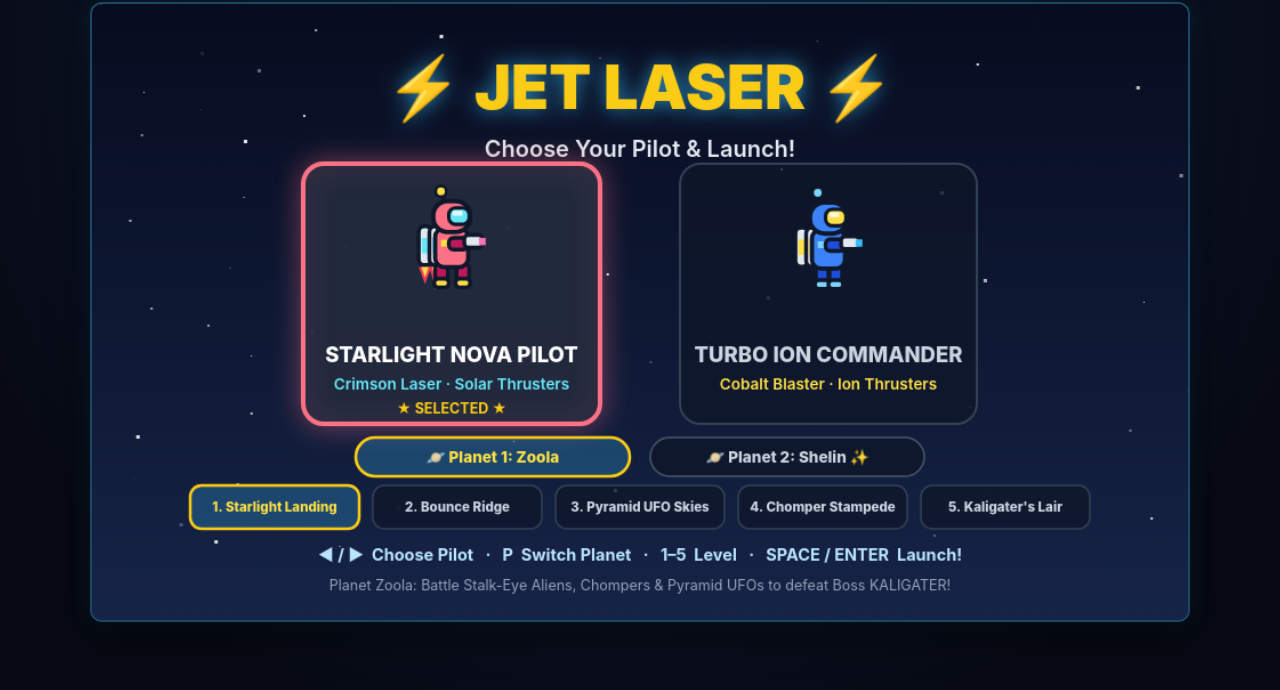
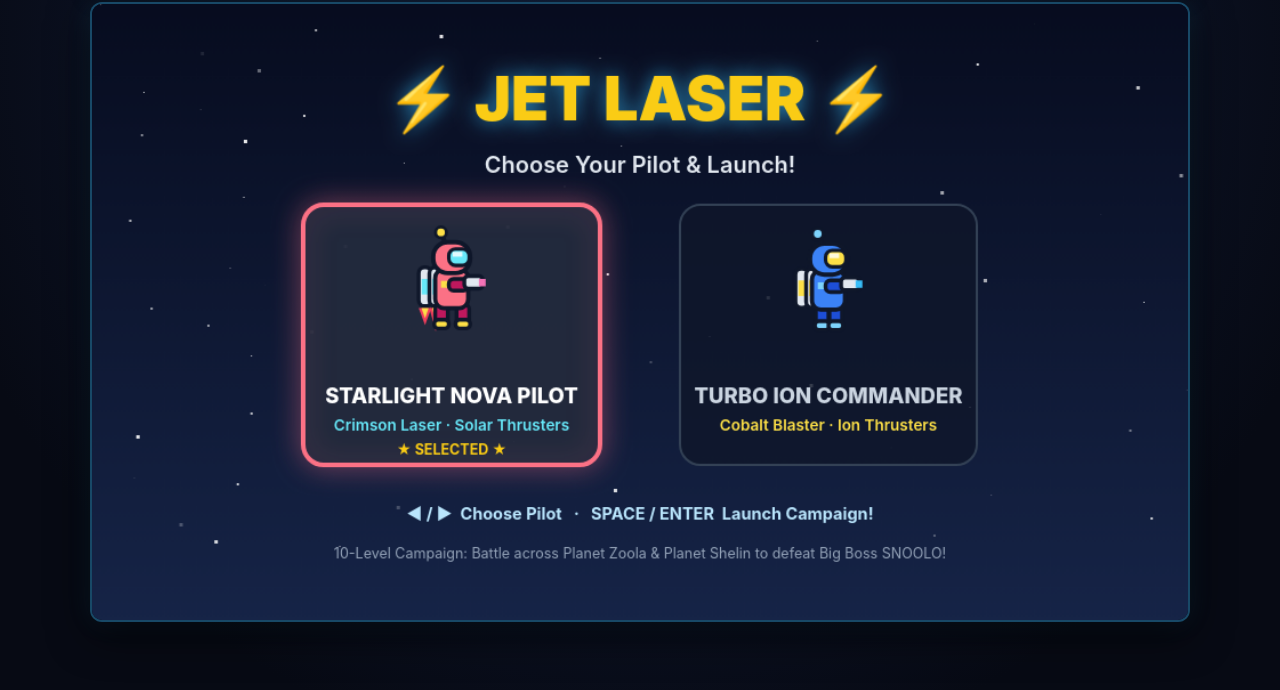
Before and after one commit to cbibby/jet-laser, a plain HTML site: page index.html in a window 1280 px wide. Shown: the part 110-800 px from the top of the page. Drawn offline with Linux system fonts and the light colour scheme.

Commit message:
Release v1.0.1: Linear beginning-to-end campaign progression across Planet Zoola & Planet Shelin

```diff
--- a/index.html
+++ b/index.html
@@ -12,7 +12,7 @@
       <div class="brand">
         <span class="brand-bolt">⚡</span>
         <span class="brand-title">JET LASER</span>
-        <span id="release-version-pill" class="version-pill">v1.0.0</span>
+        <span id="release-version-pill" class="version-pill">v1.0.1</span>
         <span id="active-pilot-pill" class="pilot-pill hidden">Pilot: —</span>
       </div>
 
@@ -20,8 +20,6 @@
         <span><kbd>◀</kbd><kbd>▶</kbd> Move</span>
         <span><kbd>▲</kbd> Jetpack</span>
         <span><kbd>Space</kbd> Laser</span>
-        <span><kbd>P</kbd> Planet</span>
-        <span><kbd>1-5</kbd> Level</span>
         <span><kbd>O</kbd> Pilot</span>
         <span><kbd>R</kbd> Restart</span>
         <span><kbd>M</kbd> Mute</span>
--- a/src/main.js
+++ b/src/main.js
@@ -110,33 +110,7 @@ class JetLaserGame {
     };
   }
 
-  _applyUrlShortcuts() {
-    const params = new URLSearchParams(window.location.search);
-    const savedReloadPilot = sessionStorage.getItem("jetlaser_reload_pilot");
-    if (savedReloadPilot) {
-      sessionStorage.removeItem("jetlaser_reload_pilot");
-      this.selectPilotByName(savedReloadPilot);
-      this.startGame();
-      return;
-    }
-    const pilotParam = params.get("pilot");
-    if (pilotParam) {
-      this.selectPilotByName(pilotParam);
-      this.startGame();
-    }
-    const levelParam = params.get("level");
-    if (levelParam !== null && !Number.isNaN(Number(levelParam))) {
-      const idx = Math.max(0, Math.min(this.levels.length - 1, Number(levelParam)));
-      if (pilotParam) {
-        this.beginLevelWithRoverArrival(idx);
-      } else {
-        this.loadLevel(idx);
-      }
-    }
-    if (params.get("autotest") === "1" && this.debug) {
-      setTimeout(() => this.debug.runUrlAutoSuite(params), 25);
-    }
-  }
+  _applyUrlShortcuts() {}
 
   _bindCanvasSelectClick() {
     this.canvas.addEventListener("click", (e) => {
@@ -204,41 +178,17 @@ class JetLaserGame {
 
   _getPilotCardRects() {
     return [
-      { id: "card-nova", pilot: PILOTS[0], x: 185, y: 140, w: 260, h: 228 },
-      { id: "card-ion", pilot: PILOTS[1], x: 515, y: 140, w: 260, h: 228 },
+      { id: "card-nova", pilot: PILOTS[0], x: 185, y: 176, w: 260, h: 228 },
+      { id: "card-ion", pilot: PILOTS[1], x: 515, y: 176, w: 260, h: 228 },
     ];
   }
 
   _getPlanetTabRects() {
-    const tabW = 240;
-    const gap = 18;
-    const totalW = this.planets.length * tabW + (this.planets.length - 1) * gap;
-    const startX = (this.width - totalW) / 2;
-    return this.planets.map((planet, idx) => ({
-      planet,
-      x: startX + idx * (tabW + gap),
-      y: 380,
-      w: tabW,
-      h: 34,
-    }));
+    return [];
   }
 
   _getLevelTabRects() {
-    const entries = this.getPlanetLevelEntries(this.selectedPlanetId);
-    const count = entries.length;
-    const tabW = 148;
-    const gap = 12;
-    const totalW = count * tabW + (count - 1) * gap;
-    const startX = (this.width - totalW) / 2;
-    return entries.map((entry, localIdx) => ({
-      localIdx,
-      globalIndex: entry.globalIndex,
-      lvl: entry.lvl,
-      x: startX + localIdx * (tabW + gap),
-      y: 422,
-      w: tabW,
-      h: 38,
-    }));
+    return [];
   }
 
   selectPilotByName(name) {
@@ -263,7 +213,7 @@ class JetLaserGame {
     this.activePilot = PILOTS[this.selectedPilotIndex];
     this.score = 0;
     this.sound.playUiConfirm();
-    this.beginLevelWithRoverArrival(this.currentLevelIndex);
+    this.beginLevelWithRoverArrival(0);
     this._updatePilotPill();
   }
 
@@ -728,28 +678,6 @@ class JetLaserGame {
       this._updatePilotPill();
       this.sound.playUiMove();
       return;
-    }
-
-    if (this.input.wasPressed("KeyP")) {
-      const nextPlanetId = this.selectedPlanetId === "zoola" ? "shelin" : "zoola";
-      this.switchPlanet(nextPlanetId);
-      return;
-    }
-
-    // Quick Level Jump within current Planet (Keys 1..5)
-    const planetEntries = this.getPlanetLevelEntries(this.selectedPlanetId);
-    for (let i = 0; i < Math.min(9, planetEntries.length); i++) {
-      if (this.input.wasPressed(`Digit${i + 1}`)) {
-        const targetGlobalIdx = planetEntries[i].globalIndex;
-        if (this.state === "SELECT_PILOT") {
-          this.loadLevel(targetGlobalIdx);
-        } else {
-          this.beginLevelWithRoverArrival(targetGlobalIdx);
-        }
-        this.sound.playUiMove();
-        this.ui.showToast(`🪐 ${this.currentLevel.name}`, 1800);
-        return;
-      }
     }
 
     if (this.state === "SELECT_PILOT") {
@@ -2089,12 +2017,12 @@ class JetLaserGame {
     ctx.fillStyle = "#facc15";
     ctx.shadowColor = "rgba(56, 189, 248, 0.7)";
     ctx.shadowBlur = 18;
-    ctx.fillText("⚡ JET LASER ⚡", this.width / 2, 92);
+    ctx.fillText("⚡ JET LASER ⚡", this.width / 2, 102);
     ctx.shadowBlur = 0;
 
     ctx.font = "600 20px -apple-system, BlinkMacSystemFont, sans-serif";
     ctx.fillStyle = "#e2e8f0";
-    ctx.fillText("Choose Your Pilot & Launch!", this.width / 2, 134);
+    ctx.fillText("Choose Your Pilot & Launch!", this.width / 2, 148);
 
     const cards = this._getPilotCardRects();
     cards.forEach((card, idx) => {
@@ -2190,18 +2118,18 @@ class JetLaserGame {
     ctx.fillStyle = "#bae6fd";
     ctx.font = "bold 14.5px -apple-system, BlinkMacSystemFont, sans-serif";
     ctx.fillText(
-      `◀ / ▶  Choose Pilot   ·   P  Switch Planet   ·   1–5  Level   ·   SPACE / ENTER  Launch!`,
+      `◀ / ▶  Choose Pilot   ·   SPACE / ENTER  Launch Campaign!`,
       this.width / 2,
-      488
+      452
     );
 
     ctx.fillStyle = "#94a3b8";
     ctx.font = "12.5px -apple-system, BlinkMacSystemFont, sans-serif";
-    const footerDesc =
-      this.selectedPlanetId === "shelin"
-        ? "Planet Shelin: Battle Solar Wobblers, Diamond Fangs & Tentacle Jellies to defeat Big Boss SNOOLO!"
-        : "Planet Zoola: Battle Stalk-Eye Aliens, Chompers & Pyramid UFOs to defeat Boss KALIGATER!";
-    ctx.fillText(footerDesc, this.width / 2, 514);
+    ctx.fillText(
+      "10-Level Campaign: Battle across Planet Zoola & Planet Shelin to defeat Big Boss SNOOLO!",
+      this.width / 2,
+      486
+    );
     ctx.restore();
   }
 
@@ -2880,7 +2808,7 @@ class JetLaserGame {
     const actionPrompt = !won
       ? "Press SPACE or ENTER to Try Again   ·   Press O to Switch Pilot"
       : isCampaignFinale
-        ? "Press SPACE / ENTER to Play Again   ·   P : Switch Planet"
+        ? "Press SPACE / ENTER to Play Again   ·   O : Switch Pilot"
         : isPlanetFinale
           ? `Press SPACE or ENTER to Fly to ${nextLvl.planet}!   ·   R : Replay`
           : `Press SPACE or ENTER to ${isMarsBike ? "Ride" : "Drive"} to Level ${this.currentLevel.number + 1}!   ·   R : Replay`;
@@ -2888,7 +2816,7 @@ class JetLaserGame {
 
     ctx.fillStyle = "#94a3b8";
     ctx.font = "13px -apple-system, BlinkMacSystemFont, sans-serif";
-    ctx.fillText("P : Switch Planet   ·   1–5 : Level   ·   M : Mute Sound", this.width / 2, by + 182);
+    ctx.fillText("R : Replay Current Level   ·   O : Switch Pilot   ·   M : Mute Sound", this.width / 2, by + 182);
     ctx.restore();
   }
 }
```
Also changed, not shown: 3 other files.
